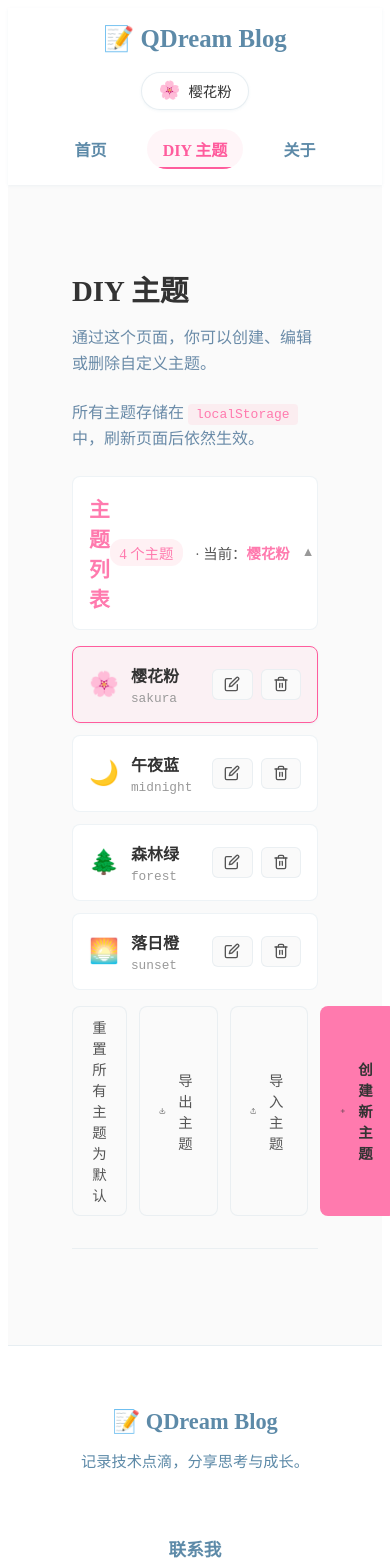
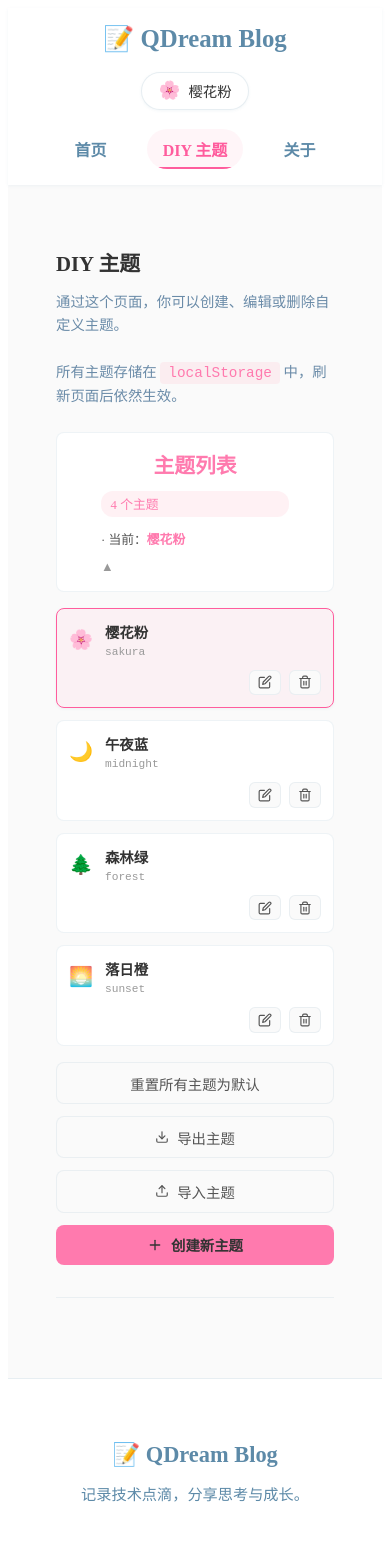
Before and after one commit to QiDream-hub/Blog-vue, a Vue app: page /DIYTheme in a window 390 px wide. Shown: the top 1568 px of the page. Built offline with nearby package versions, Linux system fonts and the light colour scheme.

Commit message:
DIY主题页面响应增强

```diff
--- a/src/views/DiyTheme.vue
+++ b/src/views/DiyTheme.vue
@@ -1387,4 +1387,252 @@ onMounted(() => {
     opacity: 0;
     transform: translateY(var(--anim-translate-y));
 }
+
+// 响应式布局
+@media (max-width: 768px) {
+    .diy-theme {
+        padding: 1rem;
+
+        h1 {
+            font-size: 1.5rem;
+        }
+
+        p {
+            font-size: 0.9rem;
+        }
+    }
+
+    // 主题列表头部响应式
+    .theme-list-header {
+        flex-direction: column;
+        align-items: flex-start;
+        gap: 0.75rem;
+
+        h2 {
+            font-size: 1.1rem;
+        }
+
+        .theme-list-summary {
+            flex-wrap: wrap;
+            font-size: 0.8rem;
+        }
+    }
+
+    // 主题项响应式
+    .theme-item {
+        flex-direction: column;
+        align-items: flex-start;
+        gap: 0.75rem;
+
+        .theme-actions {
+            width: 100%;
+            justify-content: flex-end;
+        }
+    }
+
+    // 主题列表操作按钮响应式
+    .theme-list-actions {
+        flex-wrap: wrap;
+
+        button {
+            flex: 1 1 auto;
+            min-width: calc(50% - 0.375rem);
+            justify-content: center;
+            font-size: 0.85rem;
+            padding: 0.5rem 0.8rem;
+
+            svg {
+                width: 14px;
+                height: 14px;
+            }
+        }
+    }
+
+    // 表单头部响应式
+    .theme-form {
+        padding: 1.25rem;
+
+        .theme-form-header {
+            h2 {
+                font-size: 1.1rem;
+            }
+        }
+    }
+
+    // 颜色网格响应式
+    .color-grid {
+        grid-template-columns: repeat(auto-fill, minmax(140px, 1fr));
+        gap: 0.75rem;
+    }
+
+    .color-input-wrapper {
+        input[type="color"] {
+            width: 40px;
+            height: 32px;
+        }
+
+        .color-value {
+            font-size: 0.75rem;
+            padding: 0.2rem 0.4rem;
+            min-width: 60px;
+        }
+    }
+
+    // 表单操作按钮响应式
+    .form-actions {
+        flex-direction: column;
+
+        button {
+            width: 100%;
+            text-align: center;
+        }
+    }
+
+    // 导入弹窗响应式
+    .import-modal {
+        width: 95%;
+        padding: 1rem;
+        max-height: 90vh;
+
+        .modal-header {
+            h3 {
+                font-size: 1.1rem;
+            }
+        }
+
+        .modal-body {
+            .import-textarea {
+                min-height: 150px;
+                font-size: 0.8rem;
+            }
+        }
+
+        .modal-footer {
+            flex-direction: column;
+
+            button {
+                width: 100%;
+            }
+        }
+    }
+}
+
+@media (max-width: 480px) {
+    .diy-theme {
+        h1 {
+            font-size: 1.3rem;
+        }
+    }
+
+    // 主题列表头部在小屏幕上简化
+    .theme-list-header {
+        h2 {
+            font-size: 1rem;
+        }
+
+        .theme-list-summary {
+            .theme-count,
+            .current-theme {
+                display: block;
+                width: 100%;
+            }
+        }
+    }
+
+    // 颜色网格在小屏幕上更紧凑
+    .color-grid {
+        grid-template-columns: repeat(auto-fill, minmax(120px, 1fr));
+        gap: 0.5rem;
+    }
+
+    .color-picker-group {
+        label {
+            font-size: 0.8rem;
+        }
+    }
+
+    .color-input-wrapper {
+        input[type="color"] {
+            width: 36px;
+            height: 28px;
+        }
+
+        .color-value {
+            font-size: 0.7rem;
+            padding: 0.15rem 0.3rem;
+            min-width: 50px;
+        }
+    }
+
+    // 阴影输入框在小屏幕上优化
+    .shadow-input-wrapper {
+        input[type="text"] {
+            font-size: 0.8rem;
+            padding: 0.5rem 0.8rem;
+        }
+    }
+
+    // 主题项在小屏幕上的优化
+    .theme-item {
+        padding: 0.75rem;
+
+        .theme-icon {
+            font-size: 1.2rem;
+        }
+
+        .theme-meta {
+            .theme-name {
+                font-size: 0.9rem;
+            }
+
+            .theme-key {
+                font-size: 0.7rem;
+            }
+        }
+
+        .btn-edit,
+        .btn-delete {
+            padding: 0.3rem 0.5rem;
+
+            svg {
+                width: 14px;
+                height: 14px;
+            }
+        }
+    }
+
+    // 列表操作按钮在小屏幕上
+    .theme-list-actions {
+        button {
+            min-width: 100%;
+            font-size: 0.8rem;
+            padding: 0.5rem 0.6rem;
+        }
+    }
+}
+
+// 平板横屏优化
+@media (min-width: 769px) and (max-width: 1024px) {
+    .color-grid {
+        grid-template-columns: repeat(auto-fill, minmax(160px, 1fr));
+    }
+
+    .theme-list-actions {
+        button {
+            font-size: 0.85rem;
+            padding: 0.5rem 0.9rem;
+        }
+    }
+}
+
+// 大屏幕优化
+@media (min-width: 1200px) {
+    .diy-theme {
+        max-width: 1100px;
+    }
+
+    .color-grid {
+        grid-template-columns: repeat(auto-fill, minmax(200px, 1fr));
+    }
+}
 </style>
```
